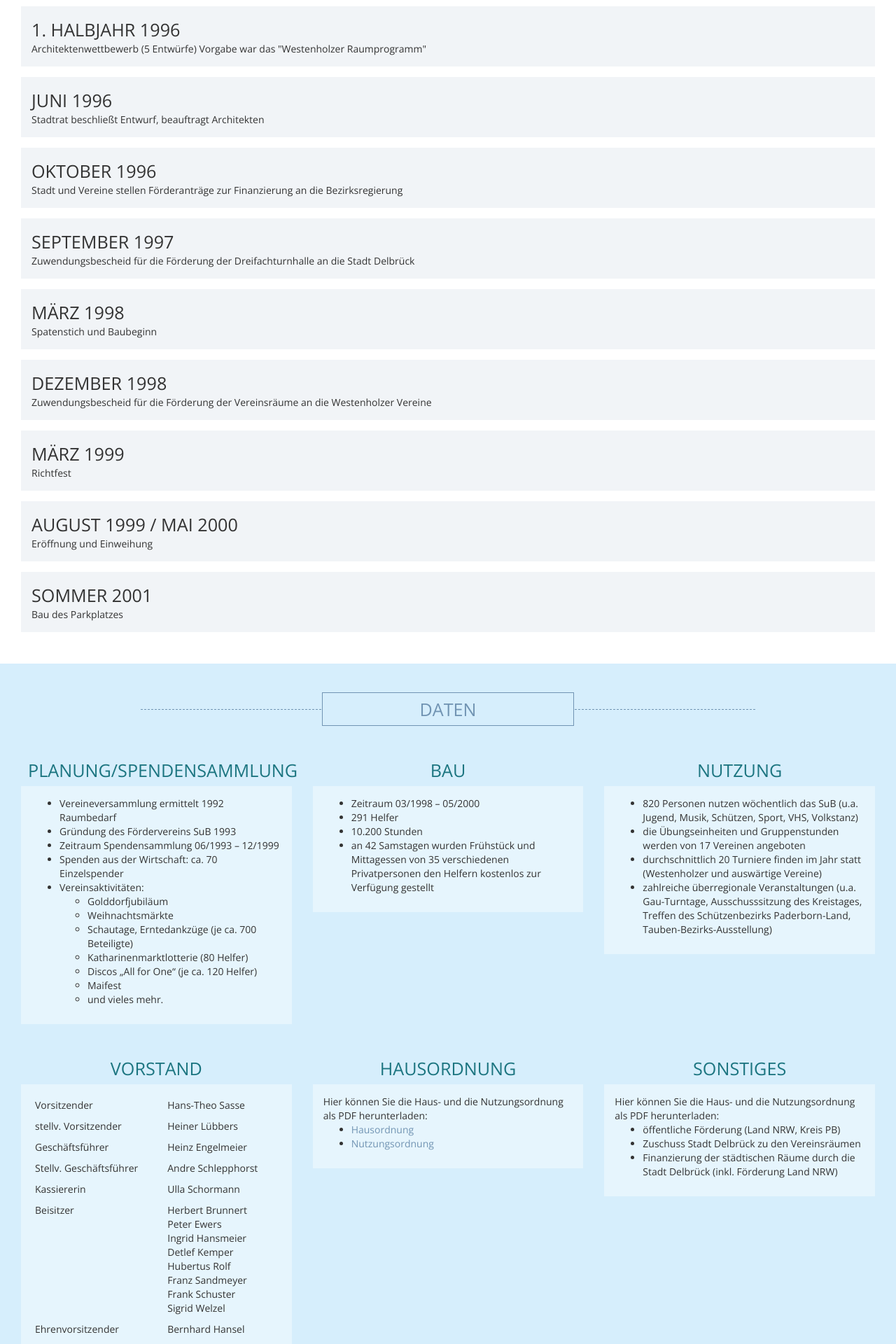
After one commit to otauk/sub-westenholz.de, a PHP site: page /fakten.php in a window 1280 px wide. The commit adds this page. Shown: the part 1200-3120 px from the top of the page at 70% size. Run offline with PHP 8.4, Linux system fonts and the light colour scheme; some libraries are stand-ins or nearby versions.

Commit message:
Daten, Chronik, Pressearchiv fertig

```diff
--- a/css/custom.css
+++ b/css/custom.css
@@ -260,7 +260,7 @@ background-size: cover;
 
 a {
 	cursor:pointer;
-	color:#fff;
+	color:#7194B3;
 }
 
 .readon {
@@ -465,7 +465,6 @@ a {
 *	----- GALERIE  -----
 *	+++++++++++++++++++++++
 */
-
 .thumbnail {
 	margin: 0 auto;
 	max-width: 20%;
@@ -473,3 +472,17 @@ a {
 	padding: 15px;
 	border: none;
 }
+
+ /*
+*	+++++++++++++++++++++++
+*	----- TABLE  -----
+*	+++++++++++++++++++++++
+*/
+.tbl {
+	width:100%;
+}
+
+td {
+	padding: 5px;
+	vertical-align: top;
+	}
--- /dev/null
+++ b/fakten.php
@@ -0,0 +1,530 @@
+<?php
+$thisPage = "fakten";
+include ("header.php");
+?>
+<!--
+++++++++++++++++++++
+HEADER
+++++++++++++++++++++
+-->
+		<div class="row">
+			<div class="col-xs-12 padding-0">
+				<img src="img/SuB_01.jpg"  class="img-responsive  header-size" alt="Luftbildaufnahme Westenholz mit SuB"/>
+			</div>
+		</div>
+<!--
+++++++++++++++++++++
+TAGLINE
+++++++++++++++++++++
+-->
+		<div class="row">
+			<div class="col-lg-12 color-pastel-dark-background z-50">
+				<div class="container">
+					<div class="row ta-center">
+						<div class="subnavi">
+							<ul>
+								<li><a href="#chronik">Chronik</a></li>
+								<li><a href="#daten">Daten</a></li>
+								<li><a href="#presse">Pressearchiv</a></li>
+							</ul>
+						</div>
+					</div>
+				</div>
+			</div>
+		</div>
+<!--
+++++++++++++++++++++
+CHRONIK
+++++++++++++++++++++
+-->
+
+		<div class="row">
+			<a id="chronik"></a>
+			<div class="col-lg-12 ">
+				<div class="container">
+					<div class="row">
+						<div class="pos-center w75">
+							<div class="headline-dashed z-0"></div>
+						</div>
+						<div class="col-sm-4 col-sm-offset-4 col-xs-6 col-xs-offset-3 z-50">
+							<div class="headline headline-h1 color-base">Chronik</div>
+						</div>
+					</div>
+				</div>
+				<div class="container-fluid">
+					<div class="row">
+						<div class="col-lg-12">
+							<div class="color-light-background-box margin-tb-15 padding-15">
+								<div class="headline">
+									Situation 1992
+								</div>
+								Die städtische Turnhalle befindet sich in einem schlechten baulichen Zustand (Baujahr 1964) und ist mit einer Größe von 15m * 28m zu klein für Grundschule, Hauptschule und Vereine.
+
+								Da alle Vereine keine eigenen Räume haben ermitteln diese den Raumbedarf und informieren sich über ähnliche bereits gebaute Projekte.
+							</div>
+							<div class="color-light-background-box margin-tb-15 padding-15">
+								<div class="headline">
+									Juni 1993
+								</div>
+								Gründung des Fördervereins Sport- und Begegnungszentrum (SuB) Westenholz
+							</div>
+							<div class="color-light-background-box margin-tb-15 padding-15">
+								<div class="headline">
+									August 1993
+								</div>
+								Ankündigung Neubau durch die Westenholzer Ratsvertreter in Fraktion, Fachausschüssen und Stadtrat
+							</div>
+							<div class="color-light-background-box margin-tb-15 padding-15">
+								<div class="headline">
+									Juli 1994
+								</div>
+								Stadt beantragt bauliche Beurteilung der vorhandenen Turnhalle bei Bezirksregierung Detmold (RP)
+							</div>
+							<div class="color-light-background-box margin-tb-15 padding-15">
+								<div class="headline">
+									August 1994
+								</div>
+								Antrag der Westenholzer Vereine an die Stadt Delbrück zum Neubau einer Dreifachturnhalle mit integrierter Begegnungsstätte
+							</div>
+							<div class="color-light-background-box margin-tb-15 padding-15">
+								<div class="headline">
+									Dezember 1994
+								</div>
+								Stadtrat setzt Baukosten im Haushaltsplan fest
+							</div>
+							<div class="color-light-background-box margin-tb-15 padding-15">
+								<div class="headline">
+									Februar 1995
+								</div>
+								RP stellt die Unbrauchbarkeit der alten Turnhalle fest
+							</div>
+							<div class="color-light-background-box margin-tb-15 padding-15">
+								<div class="headline">
+									1. Halbjahr 1996
+								</div>
+								Architektenwettbewerb (5 Entwürfe)
+								Vorgabe war das "Westenholzer Raumprogramm"
+							</div>
+							<div class="color-light-background-box margin-tb-15 padding-15">
+								<div class="headline">
+									Juni 1996
+								</div>
+								Stadtrat beschließt Entwurf, beauftragt Architekten
+							</div>
+							<div class="color-light-background-box margin-tb-15 padding-15">
+								<div class="headline">
+									Oktober 1996
+								</div>
+								Stadt und Vereine stellen Förderanträge zur Finanzierung an die Bezirksregierung
+							</div>
+							<div class="color-light-background-box margin-tb-15 padding-15">
+								<div class="headline">
+									September 1997
+								</div>
+								Zuwendungsbescheid für die Förderung der Dreifachturnhalle an die Stadt Delbrück
+							</div>
+							<div class="color-light-background-box margin-tb-15 padding-15">
+								<div class="headline">
+									März 1998
+								</div>
+								Spatenstich und Baubeginn
+							</div>
+							<div class="color-light-background-box margin-tb-15 padding-15">
+								<div class="headline">
+									Dezember 1998
+								</div>
+								Zuwendungsbescheid für die Förderung der Vereinsräume an die Westenholzer Vereine
+							</div>
+							<div class="color-light-background-box margin-tb-15 padding-15">
+								<div class="headline">
+									März 1999
+								</div>
+								Richtfest
+							</div>
+							<div class="color-light-background-box margin-tb-15 padding-15">
+								<div class="headline">
+									August 1999 / Mai 2000
+								</div>
+								Eröffnung und Einweihung
+							</div>
+							<div class="color-light-background-box margin-tb-15 padding-15">
+								<div class="headline">
+									Sommer 2001
+								</div>
+								Bau des Parkplatzes
+							</div>
+						</div>
+					</div>
+				</div>
+			</div>
+		</div>
+
+<!--
+++++++++++++++++++++
+DATEN
+++++++++++++++++++++
+-->
+
+		<div class="row">
+		<a id="daten"></a>
+			<div class="col-lg-12 color-pastel-dark-background">
+				<div class="container">
+					<div class="row">
+						<div class="pos-center w75">
+							<div class="headline-dashed z-0"></div>
+						</div>
+						<div class="col-sm-4 col-sm-offset-4 col-xs-6 col-xs-offset-3 z-50">
+							<div class="headline headline-h1 color-pastel-dark-background">Daten</div>
+						</div>
+					</div>
+				</div>
+				<div class="container-fluid">
+					<div class="row">
+						<div class="col-lg-4">
+							 <div class="headline headline-h2 text-center color-bright">
+								 Planung/Spendensammlung
+							</div>
+								<div class="padding-15  color-pastel-light-background h25">
+									<ul>
+										<li>Vereineversammlung ermittelt 1992 Raumbedarf</li>
+										<li>Gründung des Fördervereins SuB 1993</li>
+										<li>Zeitraum Spendensammlung 06/1993 – 12/1999</li>
+										<li>Spenden aus der Wirtschaft: ca. 70 Einzelspender</li>
+										<li>Vereinsaktivitäten:
+											<ul>
+												<li>Golddorfjubiläum</li>
+												<li>Weihnachtsmärkte</li>
+												<li>Schautage, Erntedankzüge (je ca. 700 Beteiligte)</li>
+												<li>Katharinenmarktlotterie (80 Helfer)</li>
+												<li>Discos „All for One“ (je ca. 120 Helfer)</li>
+												<li>Maifest</li>
+												<li>und vieles mehr.</li>
+											</ul>
+										</li>
+									</ul>
+								</div>
+						</div>
+						<div class="col-lg-4">
+							 <div class="headline headline-h2 text-center color-bright">
+								 Bau
+							</div>
+								 <div class="padding-15  color-pastel-light-background h25">
+									<ul>
+										<li>Zeitraum 03/1998 – 05/2000</li>
+										<li>291 Helfer</li>
+										<li>10.200 Stunden</li>
+										<li>an 42 Samstagen wurden Frühstück und Mittagessen
+  von 35 verschiedenen Privatpersonen den Helfern
+  kostenlos zur Verfügung gestellt</li>
+									</ul>
+								</div>
+						</div>
+						<div class="col-lg-4">
+							 <div class="headline headline-h2 text-center color-bright">
+								 Nutzung
+							</div>
+								 <div class="padding-15  color-pastel-light-background h25">
+									<ul>
+										<li>820 Personen nutzen wöchentlich das SuB
+  (u.a. Jugend, Musik, Schützen, Sport, VHS, Volkstanz)</li>
+										<li>die Übungseinheiten und Gruppenstunden werden von
+  17 Vereinen angeboten</li>
+										<li>durchschnittlich 20 Turniere finden im Jahr statt
+  (Westenholzer und auswärtige Vereine)</li>
+										<li>zahlreiche überregionale Veranstaltungen
+  (u.a. Gau-Turntage, Ausschusssitzung des Kreistages,
+  Treffen des Schützenbezirks Paderborn-Land,
+  Tauben-Bezirks-Ausstellung)</li>
+									</ul>
+								</div>
+						</div>
+					</div>
+					<div class="row">
+						<div class="col-lg-4">
+							 <div class="headline headline-h2 text-center color-bright">
+								 Vorstand
+							</div>
+								<div class="padding-15  color-pastel-light-background h25">
+								 	<table class="tbl">
+								 			<tr>
+								 				<td>Vorsitzender</td>
+								 				<td>Hans-Theo Sasse</td>
+								 			</tr>
+								 			<tr>
+								 				<td>stellv. Vorsitzender</td>
+								 				<td>Heiner Lübbers</td>
+								 			</tr>
+								 			<tr>
+								 				<td>Geschäftsführer</td>
+								 				<td>Heinz Engelmeier</td>
+								 			</tr>
+								 			<tr>
+								 				<td>Stellv. Geschäftsführer</td>
+								 				<td>Andre Schlepphorst</td>
+								 			</tr>
+								 			<tr>
+								 				<td>Kassiererin</td>
+								 				<td>Ulla Schormann</td>
+								 			</tr>
+								 			<tr>
+								 				<td>Beisitzer</td>
+								 				<td>
+									 				Herbert Brunnert<br/>
+													Peter Ewers<br/>
+													Ingrid Hansmeier<br/>
+													Detlef Kemper<br/>
+													Hubertus Rolf<br/>
+													Franz Sandmeyer<br/>
+													Frank Schuster<br/>
+													Sigrid Welzel
+												</td>
+								 			</tr>
+								 			<tr>
+								 				<td>Ehrenvorsitzender</td>
+								 				<td>Bernhard Hansel</td>
+								 			</tr>
+
+								 	</table>
+								</div>
+						</div>
+						<div class="col-lg-4">
+							 <div class="headline headline-h2 text-center color-bright">
+								 Hausordnung
+							</div>
+								 <div class="padding-15  color-pastel-light-background h25">
+									Hier können Sie die Haus- und die Nutzungsordnung als PDF herunterladen:
+									<ul>
+										<li>
+											<a href="download/hausordnung_sub.pdf" target="_blank">
+												Hausordnung
+											</a>
+										</li>
+										<li>
+											<a href="download/nutzungsordnung_sub.pdf" target="_blank">
+												Nutzungsordnung
+											</a>
+										</li>
+									</ul>
+								</div>
+						</div>
+						<div class="col-lg-4">
+							<div class="headline headline-h2 text-center color-bright">
+								 Sonstiges
+							</div>
+								 <div class="padding-15  color-pastel-light-background h25">
+									Hier können Sie die Haus- und die Nutzungsordnung als PDF herunterladen:
+									<ul>
+										<li>öffentliche Förderung (Land NRW, Kreis PB)</li>
+										<li>Zuschuss Stadt Delbrück zu den Vereinsräumen</li>
+										<li>
+											Finanzierung der städtischen Räume durch die Stadt Delbrück (inkl. Förderung Land NRW)
+										</li>
+  									</ul>
+								</div>
+						</div>
+					</div>
+				</div>
+			</div>
+		</div>
+
+<!--
+++++++++++++++++++++
+PRESSEARCHIV
+++++++++++++++++++++
+-->
+		<div class="row">
+		<a id="presse"></a>
+			<div class="col-lg-12 color-base">
+				<div class="container">
+					<div class="row">
+						<div class="pos-center w75">
+							<div class="headline-dashed z-0"></div>
+						</div>
+						<div class="col-sm-4 col-sm-offset-4 col-xs-6 col-xs-offset-3 z-50">
+							<div class="headline headline-h1 color-base">Pressearchiv</div>
+						</div>
+					</div>
+				</div>
+				<div class="container-fluid">
+					<div class="row">
+						<div class="color-light-background-box margin-tb-15 padding-15">
+							<div class="headline">
+								Juni 1993
+							</div>
+							<a href="zeitungsartikel/a1.gif" target="_blank">
+								F&ouml;rderverein plant Bau eines Sport und Begegnungszentrums (WV)
+							</a>
+						</div>
+						<div class="color-light-background-box margin-tb-15 padding-15">
+							<div class="headline">
+								1. Juni 1996
+							</div>
+							<a href="zeitungsartikel/a2.gif" target="_blank">
+								Jahrhundertbauwerk kostet etwa zehn Millionen Mark (WV)
+							</a>
+						</div>
+						<div class="color-light-background-box margin-tb-15 padding-15">
+							<div class="headline">
+								7. Juni 1996
+							</div>
+							<a href="zeitungsartikel/a3.gif" target="_blank">
+								Sport- und Begegnungszentrum: Teures Projekt (DSA)
+							</a>
+						</div>
+						<div class="color-light-background-box margin-tb-15 padding-15">
+							<div class="headline">
+								17. Mai 1997
+							</div>
+							<a href="zeitungsartikel/a4.gif" target="_blank">
+								Westenholzer lassen sich ihre Dreifachhalle nicht ausreden (WV)
+							</a>
+						</div>
+						<div class="color-light-background-box margin-tb-15 padding-15">
+							<div class="headline">
+								Dezember 1997
+							</div>
+							<a href="zeitungsartikel/a5.gif" target="_blank">
+								Nun doch ein dicker Landeszuschu&szlig; (NW)
+							</a>
+						</div>
+						<div class="color-light-background-box margin-tb-15 padding-15">
+							<div class="headline">
+								16. M&auml;rz 98
+							</div>
+							<a href="zeitungsartikel/a6.gif" target="_blank">
+								Erster Spatenstich f&uuml;r Begegnungszentrum (NW)
+							</a>
+							<br/>
+							<a href="zeitungsartikel/a7.gif" target="_blank">
+								Mit Elan an Jahrhundertbauwerk (WV)
+							</a>
+						</div>
+						<div class="color-light-background-box margin-tb-15 padding-15">
+							<div class="headline">
+								26. M&auml;rz 1998
+							</div>
+							<a href="zeitungsartikel/a8.gif" target="_blank">
+								Der erste Spatenstich mit allen Vereinsvorst&auml;nden (DSA)
+							</a>
+						</div>
+						<div class="color-light-background-box margin-tb-15 padding-15">
+							<div class="headline">
+								1. August 1998
+							</div>
+							<a href="zeitungsartikel/a9.gif" target="_blank">
+								Jahrhundertbau: Das ganze Dorf zieht mit (WV)
+							</a>
+						</div>
+						<div class="color-light-background-box margin-tb-15 padding-15">
+							<div class="headline">
+								16. M&auml;rz 1999
+							</div>
+							<a href="zeitungsartikel/a10.gif" target="_blank">
+								Golddorf zieht an einem Strang (WV)
+							</a>
+						</div>
+						<div class="color-light-background-box margin-tb-15 padding-15">
+							<div class="headline">
+								18. M&auml;rz 1999
+							</div>
+							<a href="zeitungsartikel/a10.gif" target="_blank">
+								Sport- und Begegnungszentrum w&auml;chst (DSA)
+							</a>
+						</div>
+						<div class="color-light-background-box margin-tb-15 padding-15">
+							<div class="headline">
+								M&auml;rz 1999
+							</div>
+							<a href="zeitungsartikel/a12.gif" target="_blank">
+								Richtkranz &uuml;ber Sport- und Begegnungszentrum (DK)
+							</a>
+						</div>
+						<div class="color-light-background-box margin-tb-15 padding-15">
+							<div class="headline">
+								6. Juli 1999
+							</div>
+							<a href="zeitungsartikel/a13.gif" target="_blank">
+								Westenholzer Eigenleistung: Mehr als zwei Millionen Mark (WV)
+								</a>
+						</div>
+						<div class="color-light-background-box margin-tb-15 padding-15">
+							<div class="headline">
+								30. August 1999
+							</div>
+							<a href="zeitungsartikel/a14.gif" target="_blank">
+								Starke Gemeinschaft (Patriot)
+							</a>
+							<br/>
+							<a href="zeitungsartikel/a15.gif" target="_blank">
+								Westenholzer hatten keine Angst vor gro&szlig;em Ziel (WV)
+							</a>
+						</div>
+						<div class="color-light-background-box margin-tb-15 padding-15">
+							<div class="headline">
+								31. August 1999
+							</div>
+							<a href="zeitungsartikel/a16.gif" target="_blank">
+								F&uuml;r diese Republik einmalig (NW)
+							</a>
+						</div>
+						<div class="color-light-background-box margin-tb-15 padding-15">
+							<div class="headline">
+								September 1999
+							</div>
+							<a href="zeitungsartikel/a17.gif" target="_blank">
+								Sport und Begegnungszentrum eingeweiht (DK)
+							</a>
+							<br/>
+							<a href="zeitungsartikel/a18.gif" target="_blank">
+								Grenzenlose M&ouml;glicheiten in Westenholz (DSA)
+							</a>
+						</div>
+						<div class="color-light-background-box margin-tb-15 padding-15">
+							<div class="headline">
+								15. Mai 2000
+							</div>
+							<a href="zeitungsartikel/a19.gif" target="_blank">
+								Geburtswehen geh&ouml;ren der Vergangenheit an (NW)
+							</a>
+						</div>
+						<div class="color-light-background-box margin-tb-15 padding-15">
+							<div class="headline">
+								16. Juni 2000
+							</div>
+							<a href="zeitungsartikel/a20.gif" target="_blank">
+								Sport- und Begegnungszentrum beim Tag der Architektur zu besichtigen (WV)
+							</a>
+						</div>
+						<div class="color-light-background-box margin-tb-15 padding-15">
+							<div class="headline">
+								30. März 2006
+							</div>
+							<a href="zeitungsartikel/a21.jpg" target="_blank">
+								1.200 Buchungen für das Sportzentrum(NW)
+							</a>
+						</div>
+						<div class="color-light-background-box margin-tb-15 padding-15">
+							<div class="headline">
+								01. April 2006
+							</div>
+							<a href="zeitungsartikel/a22.jpg" target="_blank">
+								Millionen eingenommen und ausgegeben(WV)
+							</a>
+						</div>
+					</div>
+				</div>
+			</div>
+		</div>
+
+
+
+
+<?php include ("footer.php");?>
+<!--
+++++++++++++++++++++
+END PAGE
+++++++++++++++++++++
+-->
+	</div> <!-- !end container_fluid -->
+  </body>
+</html>
--- a/header.php
+++ b/header.php
@@ -22,8 +22,7 @@
       <script src="https://oss.maxcdn.com/respond/1.4.2/respond.min.js"></script>
     <![endif]-->
 	<?php
-    	if ($thisPage=="fakten") {$current = 'fatken';}
-    	elseif ($thisPage=="chronik") {$current = 'fakten';}
+    	if ($thisPage=="fakten") {$current = 'fakten';}
     	elseif ($thisPage=="belegung") {$current = 'belegung';}
     	elseif ($thisPage=="sporthalle") {$current = 'belegung';}
     	elseif ($thisPage=="musikraum") {$current = 'belegung';}
@@ -70,15 +69,13 @@ NAVIGATION
 			    <!-- Collect the nav links, forms, and other content for toggling -->
 			    <div class="collapse navbar-collapse" id="bs-example-navbar-collapse-1">
 			      <ul class="nav navbar-nav navbar-right padding-lr-30">
-			        <li class="fakten"><a href="#">Fakten</a></li>
+			        <li class="fakten"><a href="fakten.php">Fakten</a></li>
 			        <li class="dropdown belegung">
 			          <a href="#" class="dropdown-toggle" data-toggle="dropdown" role="button" aria-expanded="false">Belegung <span class="caret"></span></a>
 			          <ul class="dropdown-menu" role="menu">
-			            <li><a href="#">Action</a></li>
-			            <li><a href="#">Another action</a></li>
-			            <li><a href="#">Something else here</a></li>
-			            <li class="divider"></li>
-			            <li><a href="#">Separated link</a></li>
+			            <li><a href="#">Sporthalle</a></li>
+			            <li><a href="#">Gymnastikraum</a></li>
+			            <li><a href="#">Musikraum</a></li>
 			          </ul>
 			        </li>
 			        <li class="galerie"><a href="galerie.php">Galerie</a></li>
--- a/index.php
+++ b/index.php
@@ -46,7 +46,7 @@ FAKTEN
 								<div class="dashed-line-bottom-dark color-bright headline headline-h2 padding-lr-0">Chronik</div>
 								<div class="padding-15 fs-115 text-center">Eine &uuml;bersicht von der Planung bis hin zur Eröffnung</div>
 								<div class="text-center padding-30">
-									<a class="readon" href="chronik.php">weiterlesen</a>
+									<a class="readon" href="fakten.php">weiterlesen</a>
 								</div>
 							</div>
 						</div>
@@ -55,7 +55,7 @@ FAKTEN
 								<div class="dashed-line-bottom-dark color-bright headline headline-h2 padding-lr-0">Daten</div>
 								<div class="padding-15 fs-115 text-center">Einige Daten rund um das Sport- und Begegnungszentrum</div>
 								<div class="text-center padding-30">
-									<a class="readon">weiterlesen</a>
+									<a class="readon" href="fakten.php#daten">weiterlesen</a>
 								</div>
 							</div>
 						</div>
@@ -64,7 +64,7 @@ FAKTEN
 								<div class="dashed-line-bottom-dark color-bright headline headline-h2 padding-lr-0">Pressearchiv</div>
 								<div class="padding-15 fs-115 text-center">Eine Sammlung einiger Presseberichte rund um das SuB</div>
 								<div class="text-center padding-30">
-									<a class="readon">weiterlesen</a>
+									<a class="readon" href="fakten.php#presse">weiterlesen</a>
 								</div>
 							</div>
 						</div>
```
Also changed, not shown: chronik.php (deleted, +0 -167 lines), 2 other files.
